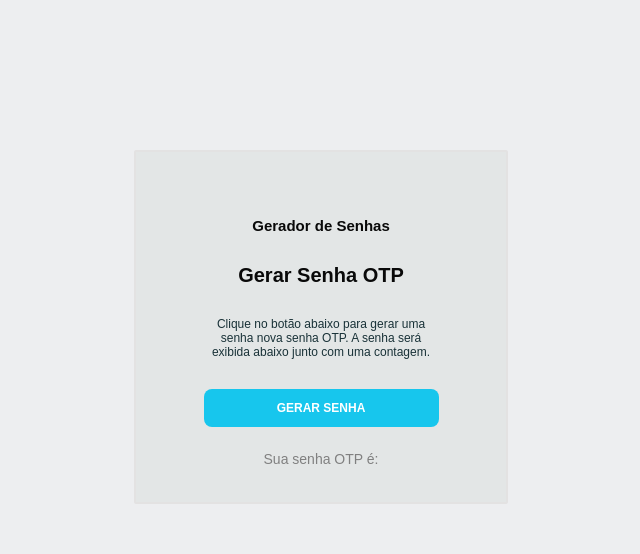
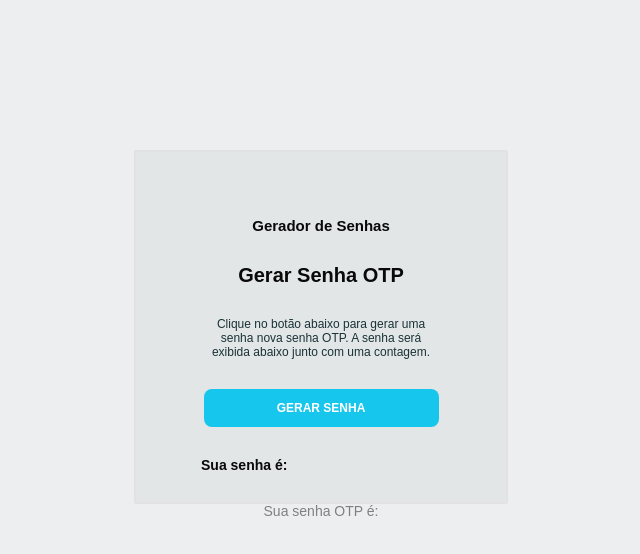
Before and after one commit to apaulineoliveira/gerador-de-senha-otp, a plain HTML site: page index.html in a window 1280 px wide. Shown: the whole page, without its empty margins (319-959 px from the left). Drawn offline with Linux system fonts and the light colour scheme.

Commit message:
Feature (Refatora layout da aplicação)

```diff
--- a/index.html
+++ b/index.html
@@ -15,6 +15,9 @@
 
         <div>
         <button type="text" onclick="generateOTP()">GERAR SENHA</button></div>
+
+        <h2>Sua senha é:</h2>
+
         <h3>Sua senha OTP é: <br> <span></span></h3>
         <p id="countdown"></p>
    </div>
--- a/src/style.css
+++ b/src/style.css
@@ -28,6 +28,17 @@ body {
     text-align: center;
     color: #193238;
 }
+
+.container h2 {
+    color: rgb(9, 9, 9);
+    text-align: left;
+    margin: 10%;
+    font-family: sans-serif;
+    font-size: 14px;
+    font-weight: bold;
+}
+
+
 .container {
     max-width: 300px;
     margin: 150px auto;
```
